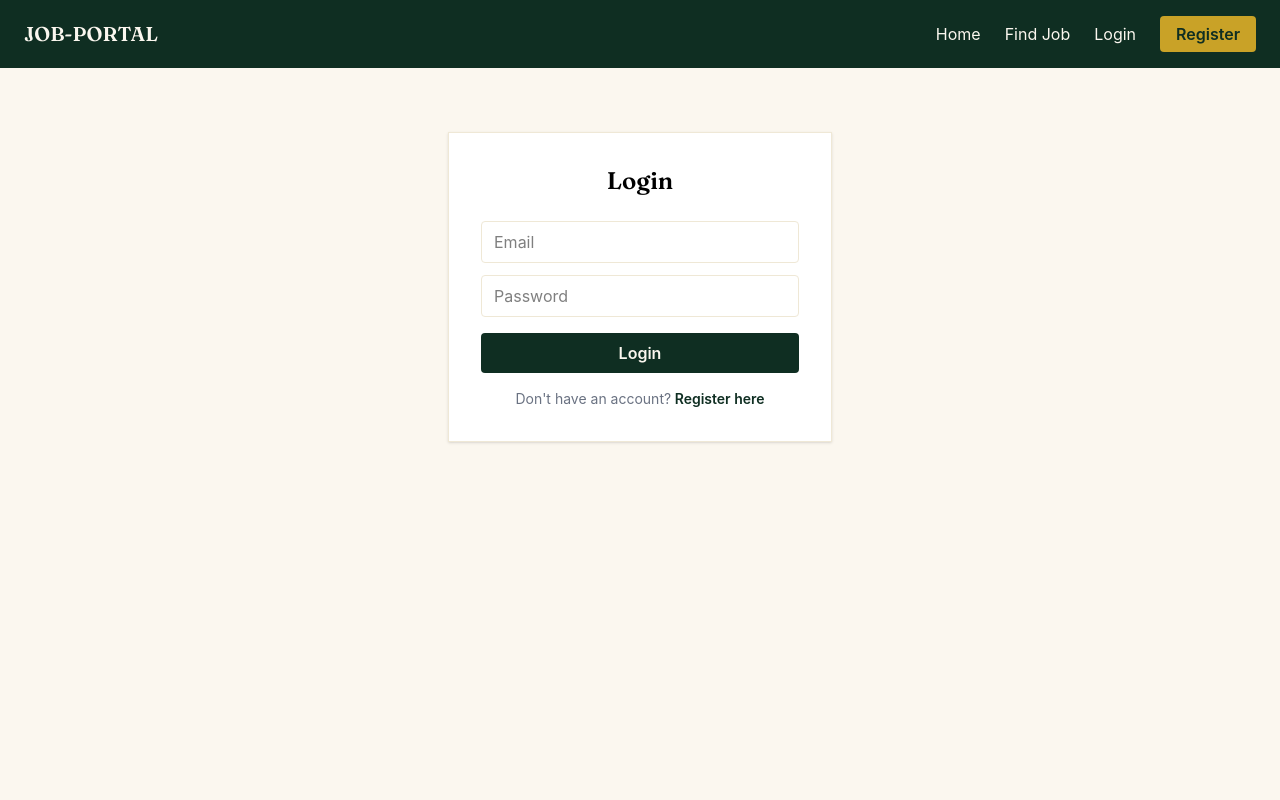
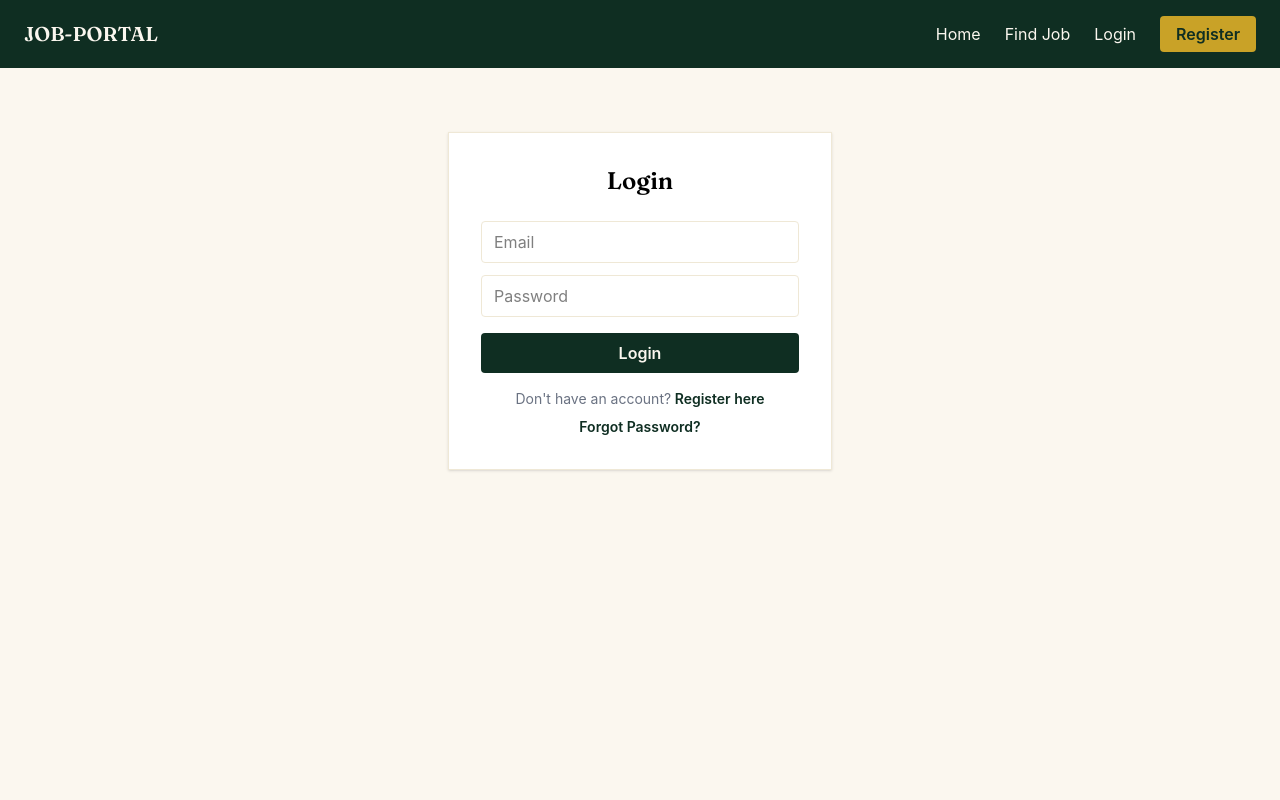
Before and after one commit to abhishekprajapativns/Job_Portal, a React (Vite) app: page /login in a window 1280 px wide. Shown: the top 800 px of the page. Built offline with nearby package versions, Linux system fonts and the light colour scheme.

Commit message:
Add Forgot Password link to login page

```diff
--- a/src/Pages/Login.jsx
+++ b/src/Pages/Login.jsx
@@ -77,6 +77,15 @@ function Login() {
             Register here
           </Link>
         </p>
+
+        <p className="text-center mt-2 text-sm text-gray-500">
+          <Link
+            to="/forgot-password"
+            className="text-deep font-semibold hover:text-gold"
+          >
+            Forgot Password?
+          </Link>
+        </p>
       </div>
     </div>
   );
```
